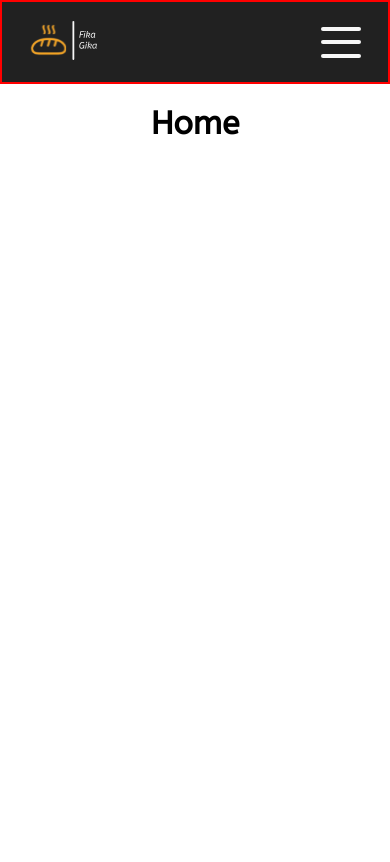
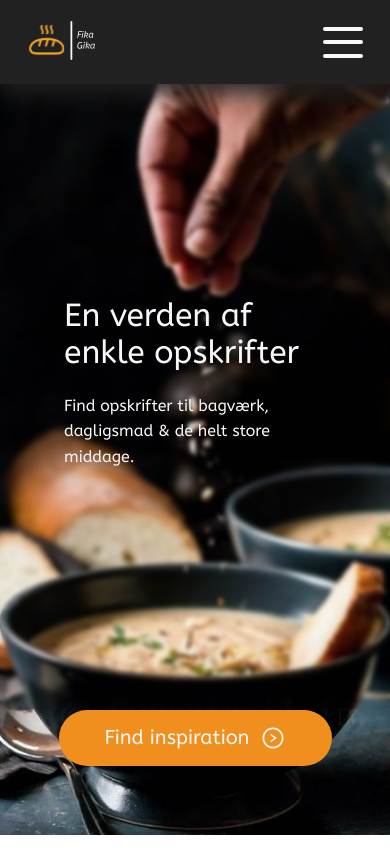
Before and after one commit to Tobias-E/FG, a React (Create React App) app: page / in a window 390 px wide. Built offline with nearby package versions, Linux system fonts and the light colour scheme.

Commit message:
landing section mobile

```diff
--- a/src/components/molecules/Nav.tsx
+++ b/src/components/molecules/Nav.tsx
@@ -22,7 +22,7 @@ export const Nav: React.FC = () => {
 };
 
 const NavS = styled.nav<IOpen>`
-	border: 2px solid blue;
+	/* border: 2px solid blue; */
 	display: ${({ open }) => (open ? 'flex' : 'none')};
 	position: absolute;
 	z-index: 100;
@@ -38,7 +38,7 @@ const NavS = styled.nav<IOpen>`
 	background-color: ${theme.primaryColor};
 
 	@media screen and (min-width: ${theme.widthDesktop}) {
-		border: 2px solid orange;
+		/* border: 2px solid orange; */
 		position: static;
 		display: flex;
 		max-height: 100%;
--- a/src/components/organisms/Header.tsx
+++ b/src/components/organisms/Header.tsx
@@ -26,7 +26,9 @@ const HeaderStyled = styled.header`
 	width: 100vw;
 	height: 10vh;
 	padding: 1rem 1.7rem;
-	border: 2px solid red;
+	position: fixed;
+	top: 0px;
+	box-shadow: 0 10px 20px ${theme.primaryColor};
 	display: flex;
 	justify-content: space-between;
 	align-items: center;
--- a/src/components/pages/Home.tsx
+++ b/src/components/pages/Home.tsx
@@ -1,18 +1,69 @@
 import styled from 'styled-components';
+
+// Assets, interfaces & states
+import { theme } from '../utils';
+import BG from '../../assets/img/LandingBackground.jpg';
+import { ReactComponent as CtaIcon } from '../../assets/icons/cta.svg';
+
+// Components
 
 export const Home: React.FC = () => {
 	return (
 		<Container>
-			<H1>Home</H1>
+			<Landing>
+				<Blur>
+					<H1>En verden af enkle opskrifter</H1>
+					<P>Find opskrifter til bagværk, dagligsmad & de helt store middage.</P>
+				</Blur>
+				<CTA>
+					Find inspiration <CtaIcon />
+				</CTA>
+			</Landing>
 		</Container>
 	);
 };
 
-const Container = styled.div`
+const Container = styled.main`
+	padding: 10vh 0 0 0;
+`;
+
+const Landing = styled.div`
 	display: flex;
 	justify-content: center;
+	flex-direction: column;
+	background-image: url(${BG});
+	background-repeat: no-repeat;
+`;
+
+const Blur = styled.div`
+	backdrop-filter: blur(2px);
+	padding: 12rem 4rem 14rem 4rem;
 `;
 
 const H1 = styled.h1`
-	font-weight: 900;
+	font-weight: 500;
+	color: ${theme.textColor};
+	text-align: left;
 `;
+const P = styled.p`
+	font-weight: 200;
+	color: ${theme.textColor};
+	text-align: left;
+	line-height: 1.6;
+`;
+
+const CTA = styled.button`
+	width: 70vw;
+	align-self: center;
+	padding: 1rem 2.5rem;
+	margin: 0 0 6rem 0;
+	border-radius: 50px;
+	border: none;
+	background-color: ${theme.buttonColor};
+	color: ${theme.textColor};
+	font-size: 20px;
+	display: flex;
+	flex-direction: row;
+	justify-content: space-around;
+	align-items: center;
+`;
```
Also changed, not shown: src/assets/icons/cta.svg (added), src/assets/img/LandingBackground.jpg (added).
